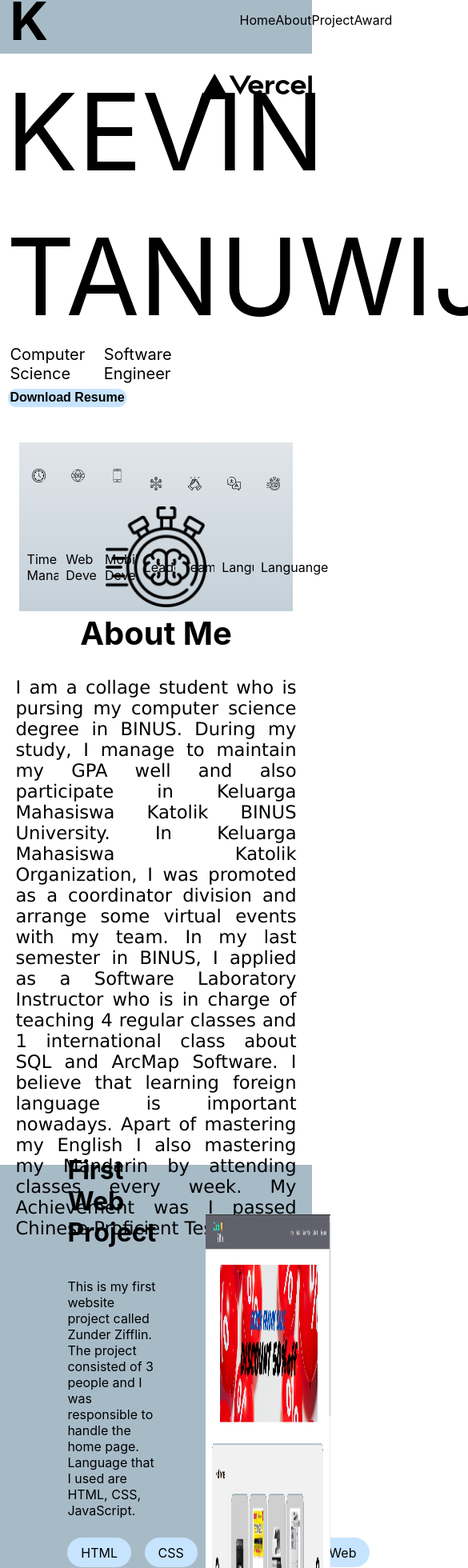
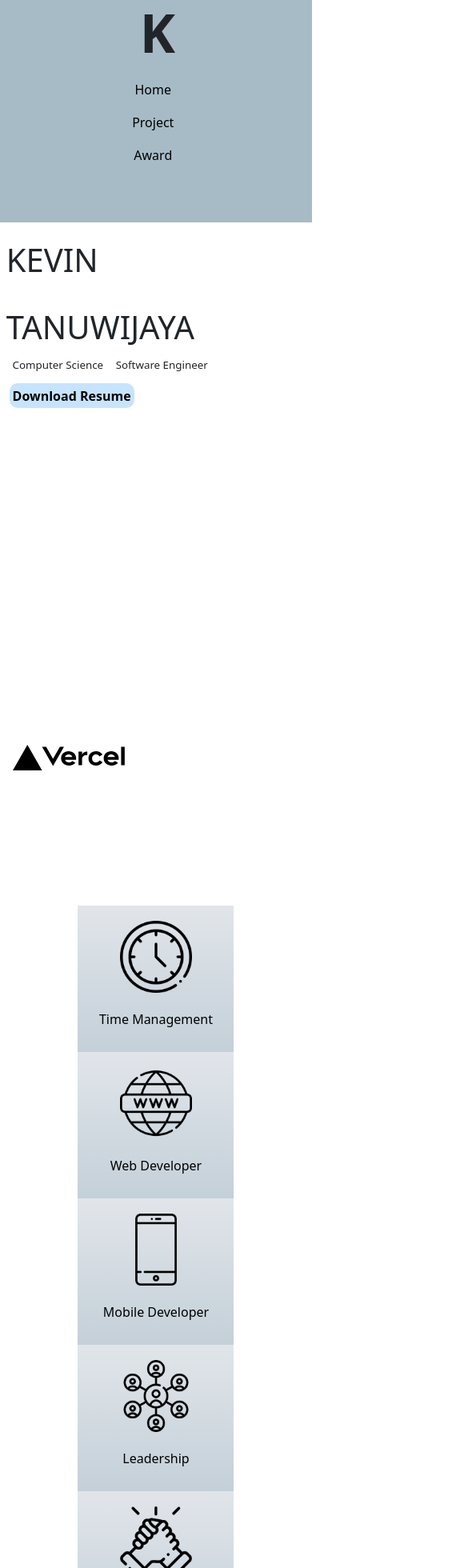
Before and after one commit to kevintanuwijaya/portofolio, a Next.js app: page / in a window 390 px wide. Shown: the part 17-1977 px from the top of the page at 80% size, 585 px wide, since content can reach past the window. Built offline with nearby package versions, Linux system fonts and the light colour scheme.

Commit message:
index page update + fix

```diff
--- a/pages/_app.js
+++ b/pages/_app.js
@@ -1,4 +1,7 @@
 import '../styles/globals.css'
+import 'bootstrap/dist/css/bootstrap.min.css'
+import 'bootstrap-icons/font/bootstrap-icons.css'
+
 
 function MyApp({ Component, pageProps }) {
   return <Component {...pageProps} />
--- a/pages/index.js
+++ b/pages/index.js
@@ -29,10 +29,15 @@ export default function Home(){
               </span>
             </div>
             <div className={styles.navitems}>
+                <a href='/' className={styles.nav_item}>
                   <span>Home</span>
-                <span>About</span>
+                </a>
+                <a href='/' className={styles.nav_item}>
                   <span>Project</span>
+                </a>
+                <a href='/' className={styles.nav_item}>
                   <span>Award</span>
+                </a>
             </div>
         </nav>
       </header>
@@ -138,7 +143,7 @@ export default function Home(){
             <div className={styles.main_project_section_odd}>
                 <div className={styles.main_project_detail}>
                   <h1>First Web Project</h1>
-                  <p>
+                  <p className={styles.main_project_detail_description}>
                       This is my first website project called Zunder Zifflin. The project consisted of 3 people and I was responsible to handle the home page. Language that I used are HTML, CSS, JavaScript.
                   </p>
                   <div className={styles.main_project_detail_categories}>
@@ -164,7 +169,7 @@ export default function Home(){
                   </div>
                 </div>
                 <div className={styles.main_project_image_section}>
-                    <img src='/zunder/zunder zifflin.png' className={styles.main_project_image} />
+                    <img src='/zunder/zunder zifflin.png' className={styles.main_project_image, styles.main_project_image_landscape} />
                 </div>
             </div>
             <div className={styles.main_project_section_even}>
@@ -173,9 +178,9 @@ export default function Home(){
                     <img src='/bilocker/bilocker (2).jpg' className={styles.main_project_image, styles.main_project_image_portrait} />
                 </div>
                 <div className={styles.main_project_detail}>
-                  <h1>First Mobile Project</h1>
-                  <p>
-                      This is my first website project called Zunder Zifflin. The project consisted of 3 people and I was responsible to handle the home page. Language that I used are HTML, CSS, JavaScript.
+                  <h1>On Going Mobile Project</h1>
+                  <p className={styles.main_project_detail_description}>
+                      This is my on going project called BiLocker. Bilocker is a small company that provides locker borrowing service to customer so every customer can store their belonging safely. The project is consist of 5 people and I am responsible to develop the android app. Language that I use in this project are Java using Android Studio
                   </p>
                   <div className={styles.main_project_detail_categories}>
                       <div className={styles.main_project_detail_categorie_item}>
--- a/styles/index.module.css
+++ b/styles/index.module.css
@@ -36,6 +36,18 @@
   display: flex;
   justify-content: space-between;
   align-items: center;
+}
+
+.nav_item{
+  padding: 1vh;
+  text-decoration: none;
+  color: black;
+}
+
+.nav_item:hover{
+  text-decoration: none;
+  border-radius: 5rem;
+  background-color: #E1E5EA;
 }
 
 .link_remove_decoration{
@@ -202,6 +214,10 @@
   margin-right: 2vh;
 }
 
+.main_project_detail_description{
+  font-size: 15pt;
+}
+
 .main_project_image_section{
   display: flex;
   justify-content: space-around;
@@ -223,6 +239,10 @@
 
 .main_project_image_portrait{
   height: 100%;
+}
+
+.main_project_image_landscape{
+
 }
 
 .main_project_github_section{
@@ -262,3 +282,125 @@
   justify-content: space-between;
   text-decoration: none;
 }
+
+@media only screen and (max-width: 640px) {
+
+  .header{
+    height: 35vh;
+  }
+
+  .nav{
+    flex-direction: column;
+  }
+
+  .navitems{
+    flex-direction: column;
+  }
+
+  .main_top_section{
+    height: 400vh;
+  }
+
+  .main_intro{
+    flex-direction: column;
+  }
+
+  .main_intro_name{
+    font-size: 30pt;
+  }
+
+  .main_intro_categorie_item{
+    font-size: 10pt;
+  }
+
+  .main_intro{
+    height: 80vh;
+    justify-content: space-between;
+  }
+
+  .main_intro_detail{
+    width: 100vw;
+  }
+
+  .main_intro_buttons{
+    font-size: 10pt;
+  }
+
+  .main_skills{
+    flex-direction: column;
+    align-items: center;
+    width: 96vw;
+    height: 180vh;
+  }
+
+  .main_about_section{
+    height: 120vh;
+  }
+
+  .main_skills_item{
+    width: 50vw;
+  }
+
+  .main_about_image_img{
+    width: 50vw;
+    height: 25vh;
+  }
+
+  .main_about_title{
+    font-size: 20pt;
+  }
+
+  .main_about_description_detail{
+    font-size: 12pt;
+  }
+
+  .main_project_section_odd, .main_project_section_even{
+    flex-direction: column;
+    height: 200vh;
+  }
+
+  .main_project_detail{
+    height: 115vh;
+    width: 85vw;
+  }
+
+  .main_project_detail_description{
+    font-size: 13pt;
+  }
+
+  .main_project_detail_categories{
+    flex-direction: column;
+    justify-content: space-around;
+    height: 40vh;
+  }
+
+  .main_project_detail_categorie_item{
+    width: 100%;
+  }
+
+  .main_project_image_section{
+    width: 85vw;
+    height: 60vh;
+    align-items: flex-end;
+  }
+
+  .main_project_image_landscape{
+    height: 50vh;
+    width: 85vw;
+  }
+
+  .main_project_image{
+    width: 80vw;
+    height: 50vh;
+  }
+
+  .main_project_image_portrait{
+    height: 35vh;
+    width: 35vw;
+  }
+
+  .footericon{
+    width: 40vw;
+  }
+
+}
```
Lines whose indentation alone changed are shown as unchanged.
